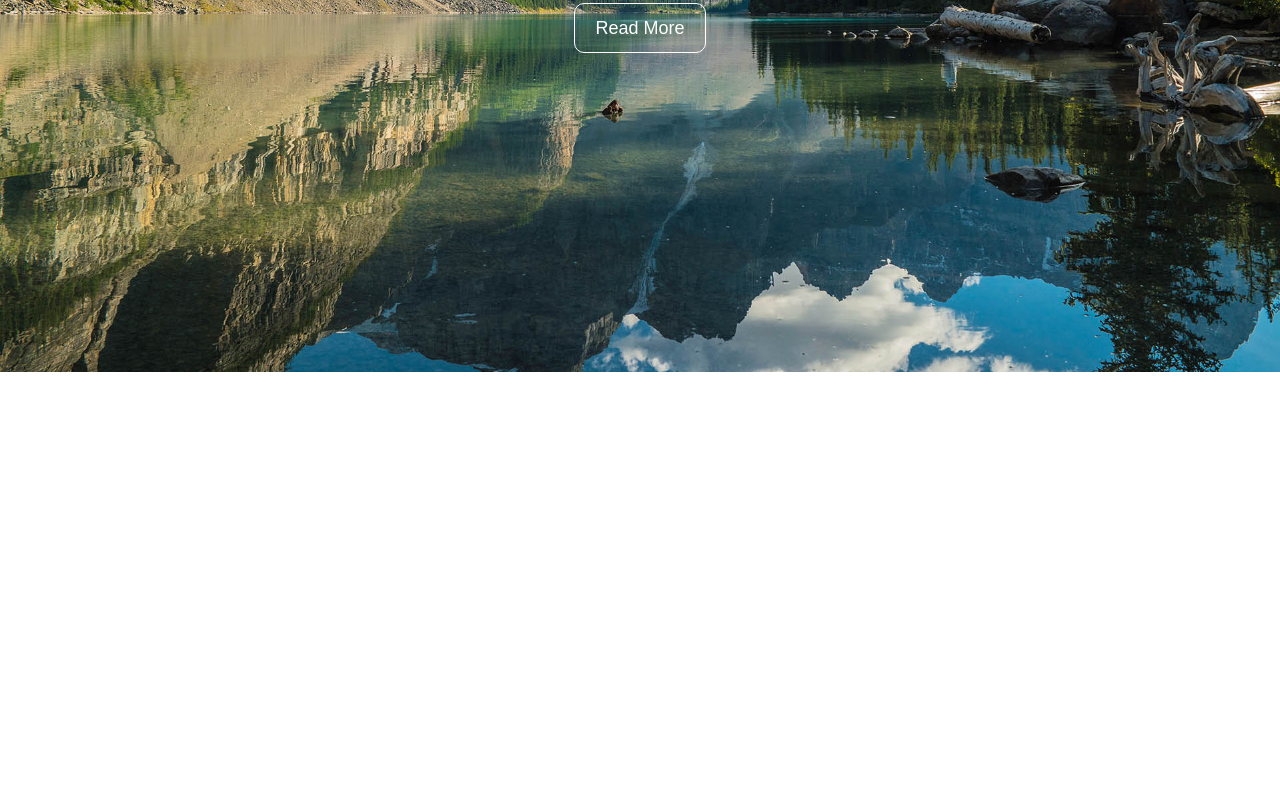
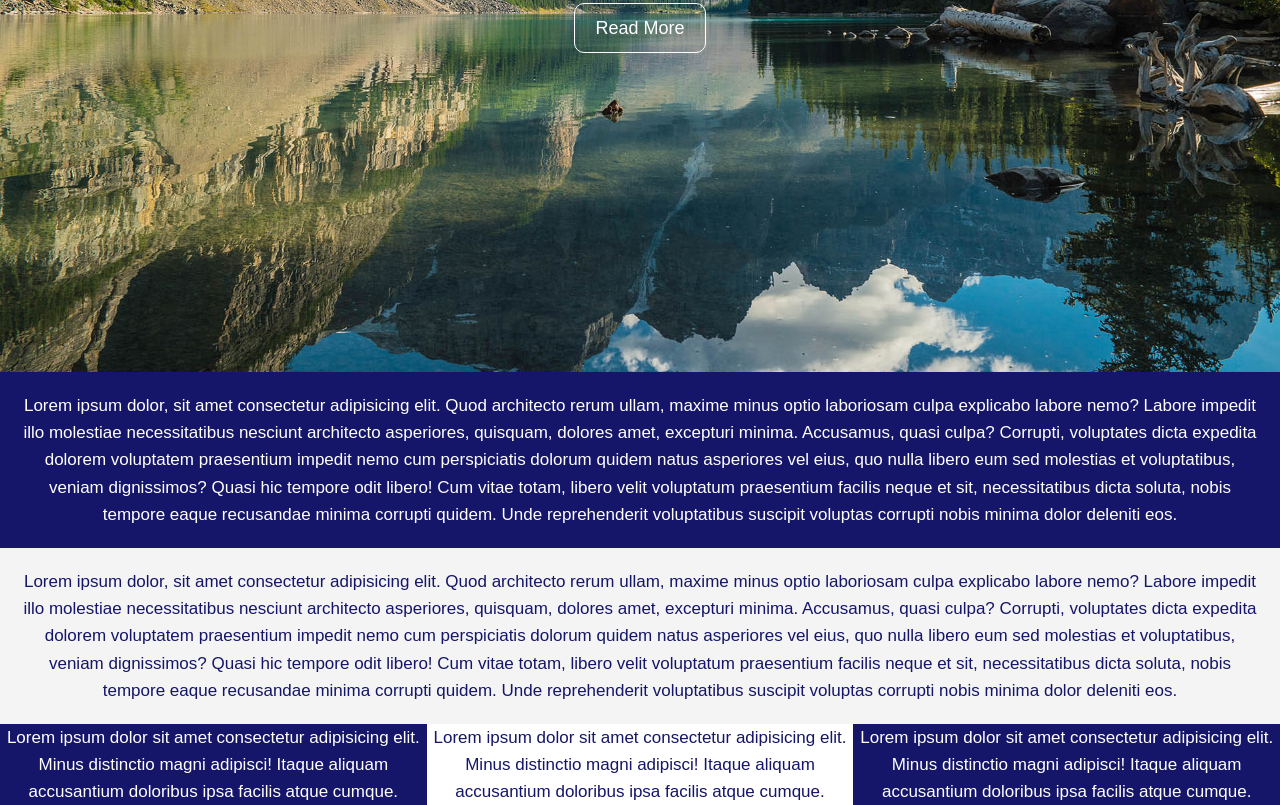
Before and after one commit to JulianEhiem/HTML-CSS-LandingPage, a plain HTML site: page index.html in a window 1280 px wide. Shown: the part 428-1233 px from the top of the page. Before the commit the page ends 936 px from the top, so only its background shows below. Drawn offline with Linux system fonts and the light colour scheme.

Commit message:
tweaked the colors to optimize contrast

```diff
--- a/css/style.css
+++ b/css/style.css
@@ -42,3 +42,33 @@ body{
     border-radius: 10px;
     margin-top: 20px;
 }
+
+#showcase .button:hover{
+    background-color: #ffffff;
+    color: rgb(52, 52, 189);
+}
+#sections {
+    color: rgb(21, 21, 105);
+}
+
+#section-a{
+    padding: 20px;
+    background:  rgb(21, 21, 105);
+    color: #ffffff;
+    text-align: center;
+}
+#section-b{
+    padding: 20px;
+    background:  #f4f4f4;
+    text-align: center;
+}
+
+#section-c{
+    display: flex;
+    text-align: center;
+}
+
+#section-c .box-1, #section-c .box-3{
+    background:rgb(21, 21, 105) ;
+    color: #ffffff;
+}
--- a/index.html
+++ b/index.html
@@ -13,8 +13,24 @@
         <p>Lorem ipsum, dolor sit amet consectetur adipisicing elit. Qui quia dolorum enim velit, fugiat magnam.</p>
         <a href="#" class="button">Read More</a>
     </header>
+    <div id="sections">
     <section id="section-a">
         <p>Lorem ipsum dolor, sit amet consectetur adipisicing elit. Quod architecto rerum ullam, maxime minus optio laboriosam culpa explicabo labore nemo? Labore impedit illo molestiae necessitatibus nesciunt architecto asperiores, quisquam, dolores amet, excepturi minima. Accusamus, quasi culpa? Corrupti, voluptates dicta expedita dolorem voluptatem praesentium impedit nemo cum perspiciatis dolorum quidem natus asperiores vel eius, quo nulla libero eum sed molestias et voluptatibus, veniam dignissimos? Quasi hic tempore odit libero! Cum vitae totam, libero velit voluptatum praesentium facilis neque et sit, necessitatibus dicta soluta, nobis tempore eaque recusandae minima corrupti quidem. Unde reprehenderit voluptatibus suscipit voluptas corrupti nobis minima dolor deleniti eos.</p>
     </section>
+    <section id="section-b">
+        <p>Lorem ipsum dolor, sit amet consectetur adipisicing elit. Quod architecto rerum ullam, maxime minus optio laboriosam culpa explicabo labore nemo? Labore impedit illo molestiae necessitatibus nesciunt architecto asperiores, quisquam, dolores amet, excepturi minima. Accusamus, quasi culpa? Corrupti, voluptates dicta expedita dolorem voluptatem praesentium impedit nemo cum perspiciatis dolorum quidem natus asperiores vel eius, quo nulla libero eum sed molestias et voluptatibus, veniam dignissimos? Quasi hic tempore odit libero! Cum vitae totam, libero velit voluptatum praesentium facilis neque et sit, necessitatibus dicta soluta, nobis tempore eaque recusandae minima corrupti quidem. Unde reprehenderit voluptatibus suscipit voluptas corrupti nobis minima dolor deleniti eos.</p>
+    </section>
+    <section id="section-c">
+        <div class="box-1">
+            Lorem ipsum dolor sit amet consectetur adipisicing elit. Minus distinctio magni adipisci! Itaque aliquam accusantium doloribus ipsa facilis atque cumque.
+        </div>
+        <div class="box-2">
+            Lorem ipsum dolor sit amet consectetur adipisicing elit. Minus distinctio magni adipisci! Itaque aliquam accusantium doloribus ipsa facilis atque cumque.
+        </div>
+        <div class="box-3">
+            Lorem ipsum dolor sit amet consectetur adipisicing elit. Minus distinctio magni adipisci! Itaque aliquam accusantium doloribus ipsa facilis atque cumque.
+        </div>
+    </section>
+    </div>
 </body>
 </html>
```
